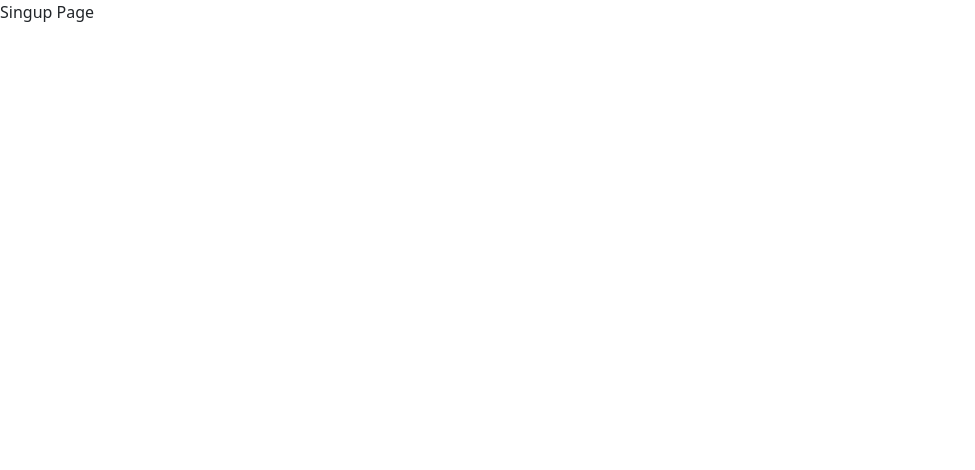
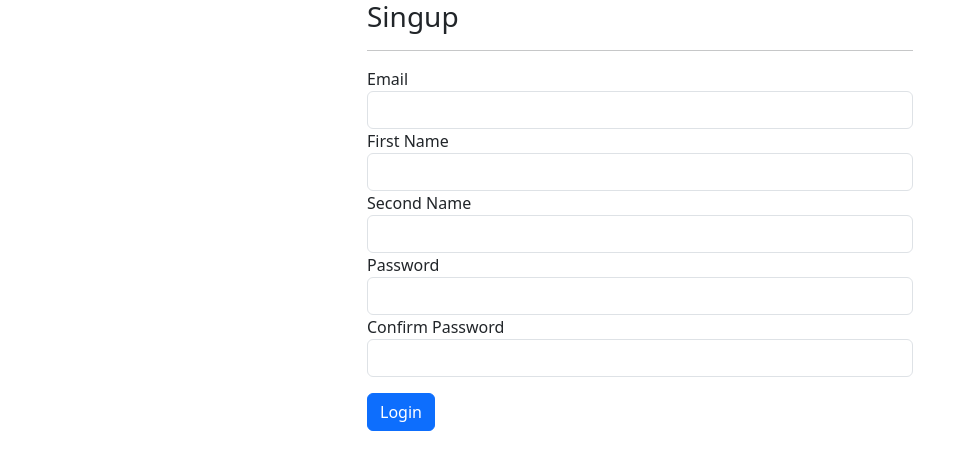
Before and after one commit to rogowski-piotr/iot-management-vue, a Vue app: page /signup in a window 1280 px wide. Shown: the top 470 px of the page, without its empty margins (0-975 px from the left). Built offline with nearby package versions, Linux system fonts and the light colour scheme.

Commit message:
add complete login view

```diff
--- a/src/App.vue
+++ b/src/App.vue
@@ -1,7 +1,13 @@
 <template>
-  <div>
-    <router-view></router-view>
+<div class="container">
+  <div class="row">
+    <div class="col-md-12">
+      <div>
+        <router-view></router-view>
+      </div>
+    </div>
   </div>
+</div>
 </template>
 
 <script>
--- a/src/pages/Login.vue
+++ b/src/pages/Login.vue
@@ -1,11 +1,85 @@
 <template>
-    <div>
-        <div>Login Page</div>
+<div class="alert alert-warning" v-show="responseStatus === 401" role="alert" id="alert-unauthorized">
+    <h4 class="alert-heading">Incorrect login details!</h4>
+</div>
+<div class="alert alert-warning" v-show="responseStatus === 400" role="alert" id="alert-incorrect-data">
+    <h4 class="alert-heading">Incorrect login details!</h4>
+    <hr>
+    <p class="mb-0">Please complete all fields</p>
+</div>
+<div class="alert alert-warning" v-show="responseStatus != null && responseStatus != 200 && responseStatus != 400 && responseStatus != 401" role="alert" id="alert-unexpected">
+    <h4 class="alert-heading">Occurred unexpected error</h4>
+    <hr>
+    <p class="mb-0">Try again later</p>
+</div>
+<div class="row">
+    <div class="col-md-6 offset-md-3">
+        <div>
+            <div>
+                <h3>Login</h3>
+                <hr/>
+            </div>
+            <div class="form-group">
+                <label>Email or Username</label>
+                <input type="text" class="form-control" v-model="name"/>
+            </div>
+            <div class="form-group">
+                <label>Password</label>
+                <input type="password" class="form-control" v-model="password"/>
+            </div>
+            <div class="my-3">
+                <button @click="validateAuth" type="submit" class="btn btn-primary">Login</button>
+            </div>
+            <a href="">forgot password?</a> or <a href="/signup">signup</a>
+        </div>
     </div>
+</div>
 </template>
 
 <script>
+import router from '../router';
+import axios from 'axios';
 
 export default {
+  name: 'Login',
+  data() {
+    return {
+        name: null,
+        password: null,
+        responseStatus: null,
+    }
+  },
+  methods: {
+    validateAuth() {
+        status = null;
+        axios.post(
+                'http://192.168.0.18:8080/login',
+                {"name": this.name,"password": this.password},
+                { headers: {'Content-type': 'application/json',}}
+            )
+            .then(response => this.routeByStatus(response.status))
+            .catch(error => this.routeByStatus(error.response.status))
+    },
+    routeByStatus(status) {
+        this.responseStatus = status;
+        switch(status) {
+            case 200:
+                console.log("Authorized successful - response status: " + status)
+                router.push("Signup")
+                break;
+            case 400:
+                console.log("Authorized failed - response status: " + status)
+
+                break;
+            case 401:
+                console.log("Unauthorized - response status: " + status)
+                break;
+            default:
+                console.log("Occurred unexpected error - response status: " + status)
+                router.push("Signup") // Route to defaulf view for unexpected status
+                break;
+        }
+    },
+  }
 }
 </script>
--- a/src/pages/Signup.vue
+++ b/src/pages/Signup.vue
@@ -1,7 +1,37 @@
 <template>
-    <div>
-        <div>Singup Page</div>
+<div class="row">
+    <div class="col-md-6 offset-md-3">
+        <div>
+            <div>
+                <h3>Singup</h3>
+                <hr/>
+            </div>
+            <div class="form-group">
+                <label>Email</label>
+                <input type="text" class="form-control"/>
+            </div>
+            <div class="form-group">
+                <label>First Name</label>
+                <input type="text" class="form-control"/>
+            </div>
+            <div class="form-group">
+                <label>Second Name</label>
+                <input type="text" class="form-control"/>
+            </div>
+            <div class="form-group">
+                <label>Password</label>
+                <input type="password" class="form-control"/>
+            </div>
+            <div class="form-group">
+                <label>Confirm Password</label>
+                <input type="password" class="form-control"/>
+            </div>
+            <div class="my-3">
+                <button type="submit" class="btn btn-primary">Login</button>
+            </div>
+        </div>
     </div>
+</div>
 </template>
 
 <script>
```
